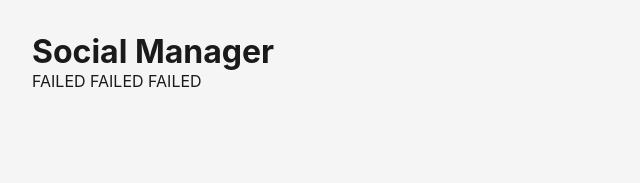
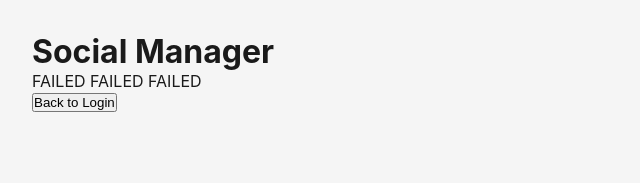
Before and after one commit to truongtrongdat94/SocialManager, a React (Vite) app in the folder frontend/: page /failed in a window 1280 px wide. Shown: the top 183 px of the page, without its empty margins (0-640 px from the left). Built offline with nearby package versions, Linux system fonts and the light colour scheme; no server answers.

Commit message:
fix(frontend/auth): handle URL fragment and improve auth flow UX
- Remove OAuth callback URL fragments (#_, #_=_)
- Add "back to login" button on success and failed pages

```diff
--- a/frontend/src/main.tsx
+++ b/frontend/src/main.tsx
@@ -1,7 +1,14 @@
-import { StrictMode } from 'react'
-import { createRoot } from 'react-dom/client'
-import App from './App'
-import './index.css'
+import { StrictMode } from 'react';
+import { createRoot } from 'react-dom/client';
+import App from './App';
+import './index.css';
+
+if (window.location.hash === "#_=_" || window.location.hash === "#_") {
+    const cleanUrl =
+        window.location.pathname + window.location.search;
+
+    window.history.replaceState(null, document.title, cleanUrl);
+}
 
 createRoot(document.getElementById('root')!).render(
   <StrictMode>
--- a/frontend/src/pages/Failed.tsx
+++ b/frontend/src/pages/Failed.tsx
@@ -3,6 +3,7 @@ export default function Failed() {
         <div style={{ padding: "2rem" }}>
             <h1>Social Manager</h1>
             <p>FAILED FAILED FAILED</p>
+            <button onClick={() => window.location.href = "/login"}>Back to Login</button>
         </div>
     );
 }
--- a/frontend/src/pages/Success.tsx
+++ b/frontend/src/pages/Success.tsx
@@ -3,6 +3,7 @@ export default function Success() {
         <div style={{ padding: "2rem" }}>
             <h1>Social Manager</h1>
             <p>Success</p>
+            <button onClick={() => window.location.href = "/login"}>Back to Login</button>
         </div>
     );
 }
```
